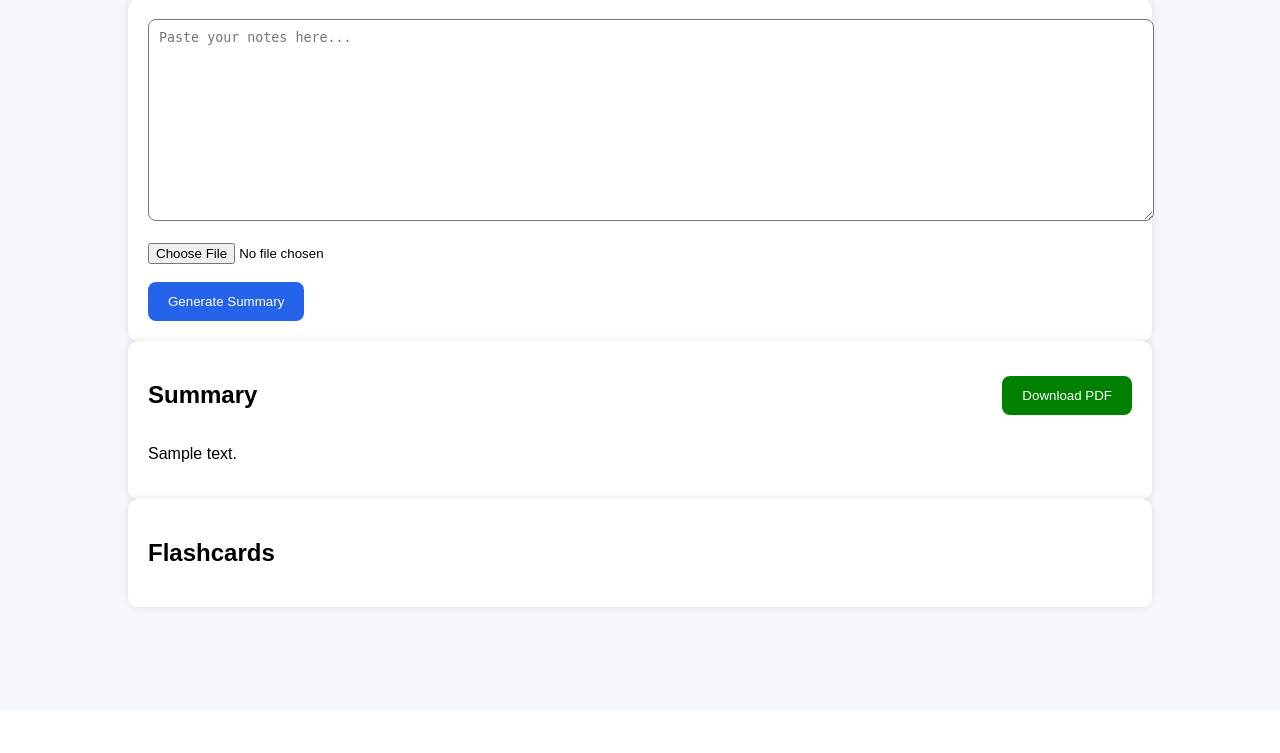
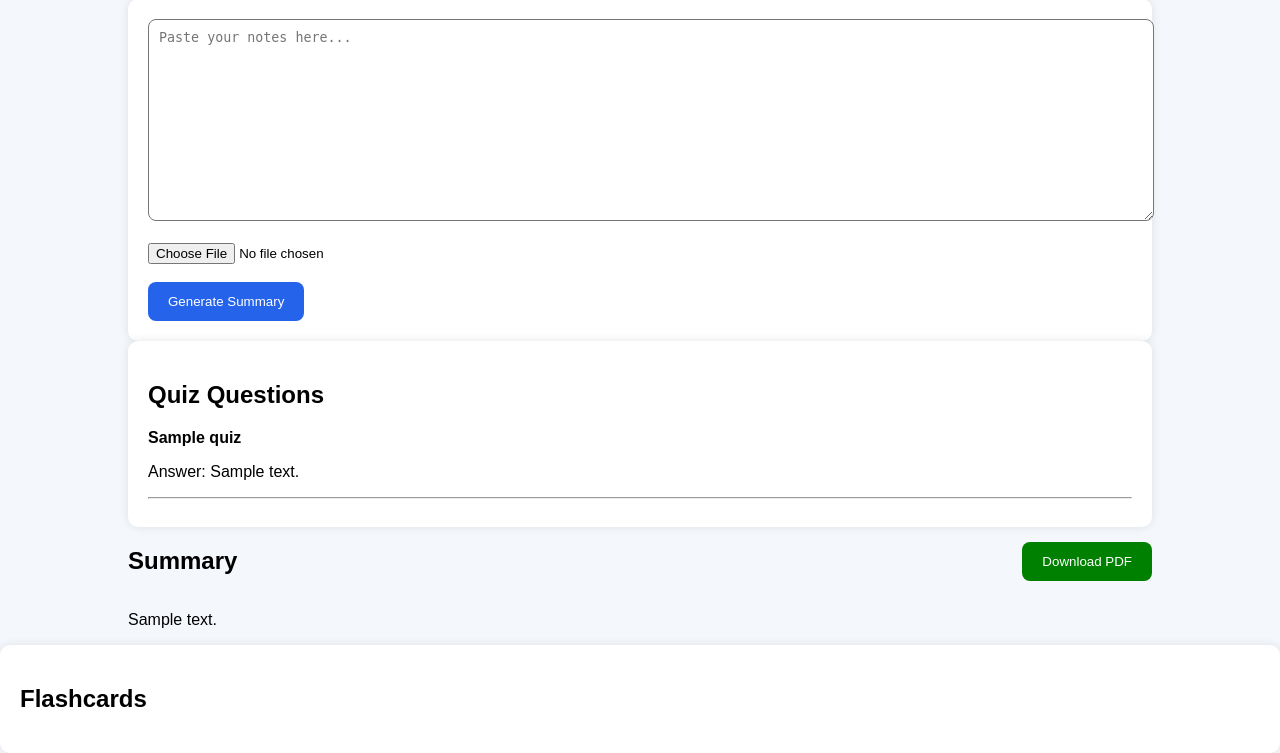
Before and after one commit to harmeets-us/ai-study-assistant, a Flask app: template templates/index.html in a window 1280 px wide. Shown: the part 90-843 px from the top of the page. Before the commit the page ends 704 px from the top, so only its background shows below. Run offline with Flask 3, Linux system fonts and the light colour scheme; the template is opened without the code that fills it: most values are stand-ins (such as "Sample title", 1, 10 or a date in 2020).

Commit message:
added quiz section

```diff
--- a/templates/index.html
+++ b/templates/index.html
@@ -30,9 +30,18 @@
     </div>
 
     <div class="card">
+        <h2>Quiz Questions</h2>
+        {% for q in quiz %}
+        <div>
+            <p><b>{{ q.question }}</b></p>
+            <p>Answer: {{ q.answer }}</p>
+            <hr>
+        </div>
+        {% endfor %}
+    </div>
+
     <div style="display:flex; justify-content:space-between; align-items:center;">
          <h2>Summary</h2>
-
          <a href="/download_pdf">
             <button class="download-btn">
                 Download PDF
```
Lines whose indentation alone changed are shown as unchanged.
